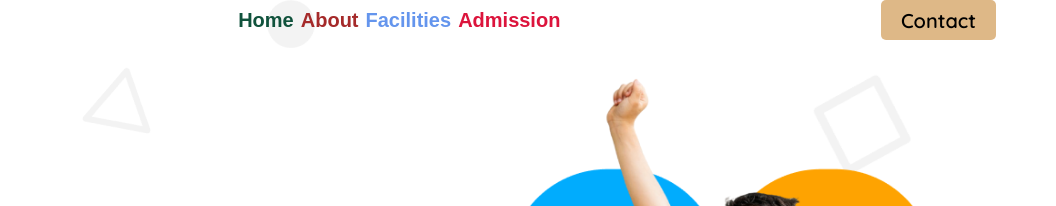
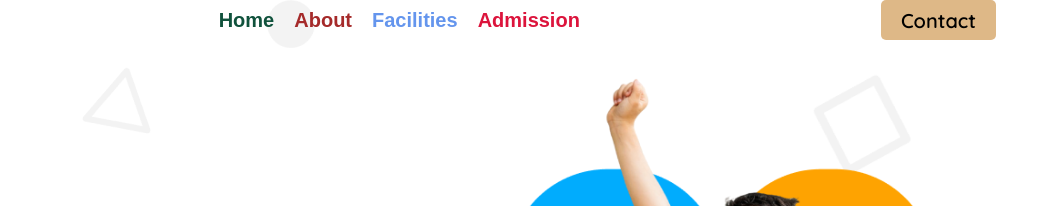
Before and after one commit to riha-rahman/kids-kindergarden-repo, a plain HTML site: page index.html in a window 1280 px wide. Shown: the top 206 px of the page, 224-1280 px from the left. Drawn offline with Linux system fonts and the light colour scheme.

Commit message:
KIDS SCHOOL

```diff
--- a/style.css
+++ b/style.css
@@ -20,7 +20,7 @@ nav{
 
 .bar{
   display: flex;
-  gap: 7px;
+  gap: 20px;
   align-items: center;
   font-weight: 600;
 }
```
